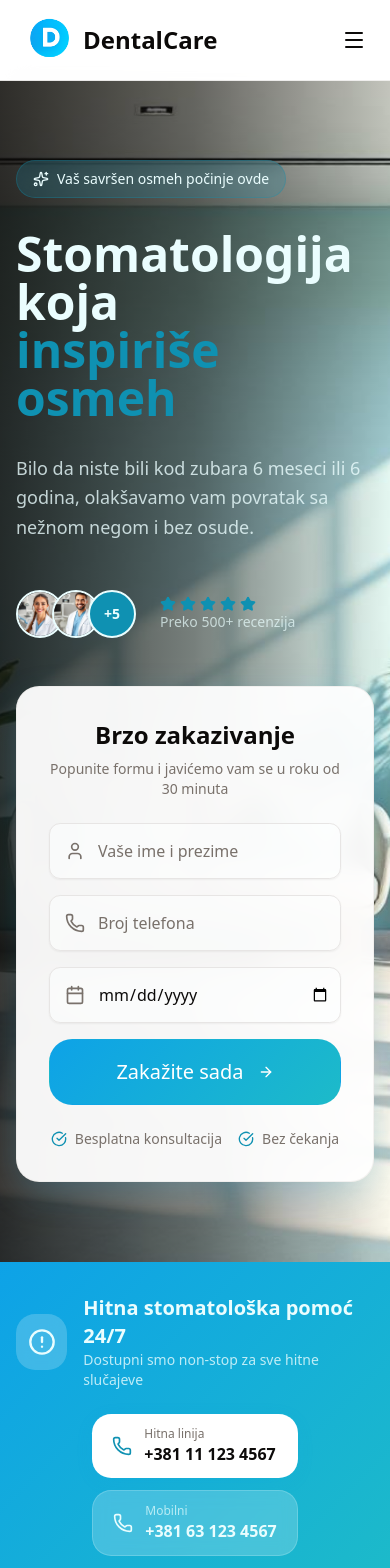
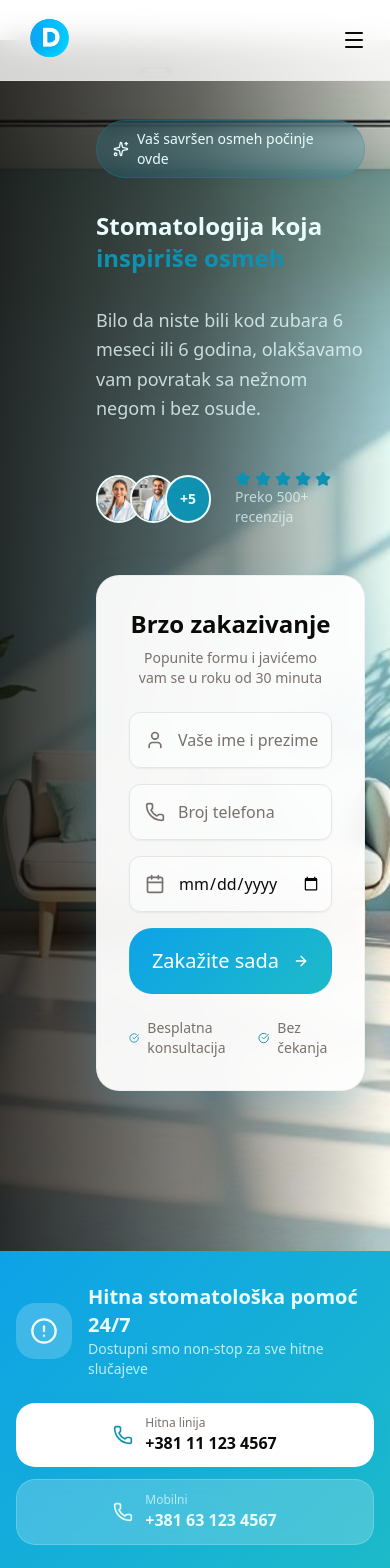
Before and after one commit to strahinja800/dragana-stomatolog, a Next.js app: page / in a window 390 px wide. Shown: the top 1568 px of the page. Built offline with nearby package versions, Linux system fonts and the light colour scheme.

Commit message:
fixed media queries on sections and navbar

```diff
--- /dev/null
+++ b/constants/stats.ts
@@ -0,0 +1,8 @@
+import { CheckCircle, Clock, Heart, Star } from 'lucide-react';
+
+export const STATISTICS = [
+  { icon: CheckCircle, value: '15+', label: 'Godina iskustva' },
+  { icon: Heart, value: '10,000+', label: 'Zadovoljnih pacijenata' },
+  { icon: Star, value: '5.0', label: 'Prosečna ocena' },
+  { icon: Clock, value: '24/7', label: 'Podrška pacijentima' },
+];
--- a/module/public/home/components/cta/cta-section.tsx
+++ b/module/public/home/components/cta/cta-section.tsx
@@ -16,11 +16,11 @@ export default function CtaSection() {
             Zakažite besplatnu konsultaciju danas i napravite prvi korak ka
             osmehu iz snova.
           </p>
-          <div className="flex flex-col mx-60 sm:flex-row gap-4 justify-center">
+          <div className="flex flex-col sm:flex-row justify-center">
             <Button
               variant="outline"
               size="lg"
-              className="px-12 py-7 rounded-3xl text-lg bg-white text-[rgb(13,162,231)]! hover:bg-card/90 font-semibold shadow-soft "
+              className="px-18 py-7 rounded-3xl text-lg bg-white text-[rgb(13,162,231)]! hover:bg-card/90 font-semibold shadow-soft "
               asChild
             >
               <Link href="/kontakt">
@@ -28,14 +28,6 @@ export default function CtaSection() {
                 <ArrowRight className="w-5 h-5 ml-2" />
               </Link>
             </Button>
-            <Button
-              size="xl"
-              variant="outline"
-              className="border-2 rounded-3xl border-primary-foreground text-primary-foreground hover:bg-primary-foreground hover:text-primary font-semibold"
-              asChild
-            >
-              <a href="tel:+381111234567">Pozovi nas</a>
-            </Button>
           </div>
         </div>
       </div>
--- a/module/public/home/components/emergency/emergency-section.tsx
+++ b/module/public/home/components/emergency/emergency-section.tsx
@@ -6,9 +6,9 @@ export default function EmergencySection() {
   return (
     <section className="py-8 gradient-primary from-primary to-accent">
       <div className="container mx-auto px-4">
-        <div className="flex flex-col md:flex-row items-center justify-between gap-6">
+        <div className="flex flex-col lg:flex-row items-center justify-between gap-6">
           <div className="flex items-center gap-4">
-            <div className="w-14 h-14 rounded-3xl bg-card/20 backdrop-blur-sm flex items-center justify-center">
+            <div className="w-14 h-14 rounded-3xl bg-card/20 backdrop-blur-sm flex items-center justify-center shrink-0">
               <AlertCircle className="w-7 h-7 text-primary-foreground" />
             </div>
             <div>
@@ -20,10 +20,11 @@ export default function EmergencySection() {
               </p>
             </div>
           </div>
-          <div className="flex flex-col sm:flex-row gap-3">
+
+          <div className="flex flex-col md:flex-row gap-3 w-full lg:w-auto">
             <Link
               href="tel:+381111234567"
-              className="flex items-center gap-3 px-5 py-3 rounded-3xl bg-card text-foreground hover:bg-card/90 transition-colors shadow-soft"
+              className="flex items-center justify-center md:justify-start gap-3 px-5 py-3 rounded-3xl bg-card text-foreground hover:bg-card/90 transition-colors shadow-soft w-full md:w-auto"
             >
               <Phone className="w-5 h-5 text-primary" />
               <div>
@@ -31,9 +32,10 @@ export default function EmergencySection() {
                 <p className="font-semibold">+381 11 123 4567</p>
               </div>
             </Link>
+
             <Link
               href="tel:+381631234567"
-              className="flex items-center gap-3 px-5 py-3 rounded-3xl bg-card/20 backdrop-blur-sm text-primary-foreground border border-primary-foreground/20 hover:bg-card/30 transition-colors"
+              className="flex items-center justify-center md:justify-start gap-3 px-5 py-3 rounded-3xl bg-card/20 backdrop-blur-sm text-primary-foreground border border-primary-foreground/20 hover:bg-card/30 transition-colors w-full md:w-auto"
             >
               <Phone className="w-5 h-5" />
               <div>
--- a/module/public/home/components/hero/home-hero-server.tsx
+++ b/module/public/home/components/hero/home-hero-server.tsx
@@ -7,7 +7,7 @@ import BookingForm from '@/module/public/home/components/hero/booking-form';
 
 export default function HeroSection() {
   return (
-    <section className="relative min-h-screen flex items-center overflow-hidden mt-20">
+    <section className="relative min-h-screen flex items-center overflow-hidden mt-20 max-md:mt-10">
       {/* Full background image */}
       <div className="absolute inset-0">
         <Image
@@ -18,7 +18,7 @@ export default function HeroSection() {
         <div className="absolute inset-0 bg-linear-to-r from-foreground/80 via-foreground/50 to-transparent" />
       </div>
 
-      <div className="container mx-auto px-4 py-20 relative z-10">
+      <div className="container mx-auto px-4 py-20 relative z-10 max-lg:m-20 max-lg:mt-0 max-lg:max-w-full">
         <div className="grid lg:grid-cols-2 gap-12 items-center">
           <div className="space-y-8 animate-fade-up">
             <div className="inline-flex items-center gap-2 px-4 py-2 rounded-full bg-primary/20 backdrop-blur-sm text-primary-foreground text-sm font-medium border border-primary/30">
@@ -26,7 +26,7 @@ export default function HeroSection() {
               <span>Vaš savršen osmeh počinje ovde</span>
             </div>
 
-            <h1 className="text-5xl md:text-6xl lg:text-8xl font-heading font-bold text-primary-foreground leading-tighter">
+            <h1 className="text-3xl md:text-6xl xl:text-8xl font-heading font-bold text-primary-foreground leading-tighter max-[1280px]:text-2xl">
               Stomatologija koja
               <span className="block text-primary"> inspiriše osmeh</span>
             </h1>
--- a/module/public/home/components/statistics-section/statistics.tsx
+++ b/module/public/home/components/statistics-section/statistics.tsx
@@ -1,18 +1,11 @@
-import { CheckCircle, Clock, Heart, Star } from 'lucide-react';
-
-const stats = [
-  { icon: CheckCircle, value: '15+', label: 'Godina iskustva' },
-  { icon: Heart, value: '10,000+', label: 'Zadovoljnih pacijenata' },
-  { icon: Star, value: '5.0', label: 'Prosečna ocena' },
-  { icon: Clock, value: '24/7', label: 'Podrška pacijentima' },
-];
+import { STATISTICS } from '@/constants/stats';
 
 export default function StatisticsSection() {
   return (
-    <section className="py-20 bg-background">
+    <section className="py-6 md:py-16 lg:py-20 bg-background">
       <div className="container mx-auto px-4">
-        <div className="grid lg:grid-cols-4 gap-8">
-          {stats.map((item, index) => (
+        <div className="grid lg:grid-cols-4 gap-4 md:gap-8">
+          {STATISTICS.map((item, index) => (
             <div
               key={index}
               className="flex items-center gap-4 p-6 rounded-2xl bg-card border border-border shadow-card"
--- a/module/public/shared/components/navbar/public-navbar.tsx
+++ b/module/public/shared/components/navbar/public-navbar.tsx
@@ -18,7 +18,7 @@ export default function PublicNavbar() {
 
   return (
     <header className="fixed top-0 left-0 right-0 z-50 bg-background/80 backdrop-blur-lg border-b border-border/50">
-      <div className="container mx-auto px-4">
+      <div className="container mx-auto px-4 max-lg:m-0 max-lg:max-w-full">
         <nav className="flex items-center justify-between h-20">
           {/* Logo */}
           <Link href="/" className="flex items-center gap-2">
@@ -26,7 +26,7 @@ export default function PublicNavbar() {
               <div className="rounded-xl flex items-center justify-center">
                 <Image src={logo} alt="DentalCare" height={100} />
               </div>
-              <span className="font-heading text-2xl font-semibold text-foreground">
+              <span className="font-heading text-2xl font-semibold text-foreground max-[900px]:hidden">
                 DentalCare
               </span>
             </div>
```
